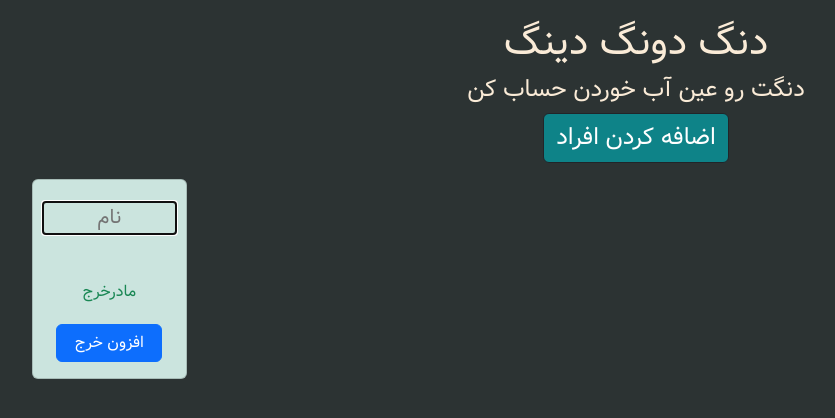
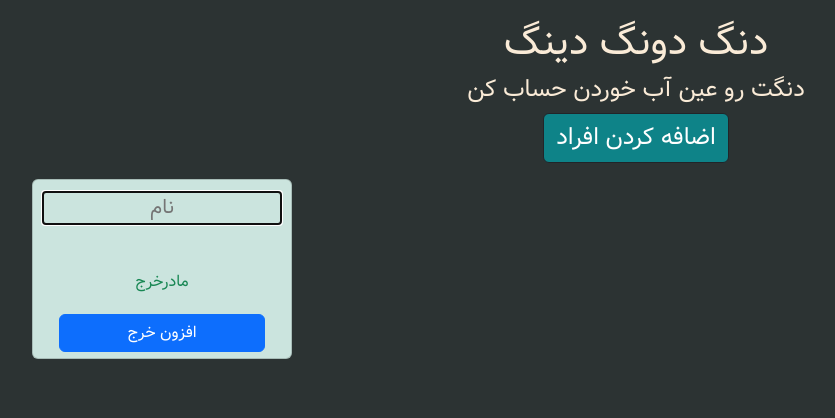
Before and after one commit to arash-gmc/dong, a React (Create React App) app: page / in a window 1280 px wide. Both pictures are taken after a click on the button "اضافه کردن افراد". Shown: the top 418 px of the page, without its empty margins (4-839 px from the left). Built offline with nearby package versions, Linux system fonts and the light colour scheme.

Commit message:
add payCards

```diff
--- a/package.json
+++ b/package.json
@@ -3,6 +3,7 @@
   "version": "0.1.0",
   "private": true,
   "dependencies": {
+    "@popperjs/core": "^2.11.6",
     "@testing-library/jest-dom": "^5.16.5",
     "@testing-library/react": "^13.4.0",
     "@testing-library/user-event": "^13.5.0",
--- a/src/App.css
+++ b/src/App.css
@@ -11,7 +11,7 @@
 .people-card{
   background-color: #CBE4DE !important;
   color: #2C3333 !important;
-  padding: 10px !important;
+
   margin: 16px !important;
 }
 
@@ -20,8 +20,7 @@
   border: none;
   font-size: 20px;
   text-align: center;
-  margin-bottom: 32px;
-  margin-top: 12px;
+  margin: 12px 10px 32px 10px;
 
 }
 
@@ -47,3 +46,12 @@
   width: 80%;
   margin: 6px;
 }
+
+.my-accordion{
+  margin: 0 !important;
+  width: 100% !important;
+}
+
+.accordion-button{
+  font-size: 12px !important;
+}
--- a/src/App.js
+++ b/src/App.js
@@ -6,20 +6,39 @@ import AddPeopleButton from './components/AddPeopleButton';
 
 class App extends Component {
   state = {
-    peoples:[]
+    peoples:[],
+    pays:[]
    }
 
-  handleChange = ({currentTarget})=>{
+  handlePeopleNameChange = ({currentTarget})=>{
     const peoples = [...this.state.peoples]
     const person = this.state.peoples.find(p=>'i'+p.id===currentTarget.id)
     person.name = currentTarget.value
     this.setState({peoples})
   }
 
+  handlePayNameChange = ({currentTarget})=>{
+    const pays = [...this.state.pays]
+    const pay = pays.find(pay=>'pn'+pay.id===currentTarget.id)
+    pay.name=currentTarget.value
+    this.setState({pays})
+
+
+  }
+
   addPay = ({currentTarget})=>{
-    const peoples = [...this.state.peoples]
-    const person = this.state.peoples.find(p=>'s'+p.id===currentTarget.id)
-    console.log(person)
+    const ownerId = currentTarget.id.substring(1)
+    const newPay = {
+      id: Date.now()+'',
+      ownerId,
+      name: '',
+      amount: '',
+      paidFor: [],
+    }
+    const pays = [...this.state.pays]
+    pays.push(newPay)
+    this.setState({pays})
+
   }
 
   findMotherPay = ()=>{
@@ -29,8 +48,9 @@ class App extends Component {
   addPeople = ()=>{
     const peoples = [...this.state.peoples]
     peoples.push({
-      id: Date.now(),
+      id: Date.now()+'',
       name: '',
+      pays:[],
       motherPay: !this.findMotherPay()
     })
     this.setState({peoples})
@@ -49,12 +69,19 @@ class App extends Component {
       <div className="App">
         <SiteHeader />
         <AddPeopleButton onClick={this.addPeople} />
-
-        <PeoplesCards
-        peoples={this.state.peoples}
-        onChange={this.handleChange}
-        addPay={this.addPay}
-        setMotherPay={this.setMotherPay} />
+        <div className="row">
+          {this.state.peoples.map(person=>
+            <PeoplesCards
+              person={person}
+              pays = {this.state.pays.filter(pay=>pay.ownerId === person.id)}
+              onPeopleNameChange={this.handlePeopleNameChange}
+              onPayNameChange={this.handlePayNameChange}
+              addPay={this.addPay}
+              setMotherPay={this.setMotherPay}
+              key={person.id}
+            />
+          )}
+        </div>
 
 
 
--- a/src/components/PeoplesCards.jsx
+++ b/src/components/PeoplesCards.jsx
@@ -1,34 +1,33 @@
 import React from "react";
+import PayCard from "./payCard";
 
-const PeoplesCards = ({peoples,onChange,addPay,setMotherPay}) => {
+const PeoplesCards = ({person,pays,onPeopleNameChange,addPay,setMotherPay,onPayNameChange}) => {
+
     return (
-        <div className="row">
-          {peoples.map(p=>
             <div
-                className="col-sm-2 mb-3 mb-sm-0"
-                key={p.id}
-                id = {'s'+p.id}>
+            className="col-sm-3 mb-3 mb-sm-0"
+            id = {'s'+person.id}>
 
             <div className="card people-card">
                 <input
                     type='text'
                     className='badge-input'
-                        value={p.name}
-                        id = {'i'+p.id}
-                        onChange={onChange}
+                    value={person.name}
+                    id = {'i'+person.id}
+                    onChange={onPeopleNameChange}
                     placeholder='نام'
                     autoFocus >
                 </input>
-                    {p.motherPay &&
+                {person.motherPay &&
                     <div className="motherpay-text">
                         <span className="text-success">مادرخرج</span>
                     </div>
                 }
-                    {p.motherPay ||
+                {person.motherPay ||
                 <div>
                     <button
                         className="btn btn-success"
-                            id={'m'+p.id}
+                        id={'m'+person.id}
                         onClick={setMotherPay}>
                             تعیین مادرخرج
                     </button>
@@ -36,14 +35,18 @@ const PeoplesCards = ({peoples,onChange,addPay,setMotherPay}) => {
                 }
 
                 <div>
-                        <button className="btn btn-primary peoples-button" onClick={addPay} id={'s'+p.id}>افزون خرج</button>
+                    <button className="btn btn-primary peoples-button" onClick={addPay} id={'s'+person.id}>افزون خرج</button>
                 </div>
+
+                {pays.map(pay=>
+                    <PayCard pay={pay} onPayNameChange={onPayNameChange} key={pay.id} />
+                )}
+
             </div>
         </div>
 
 
-          )}
-        </div>
+
      );
 }
 
--- /dev/null
+++ b/src/components/payCard.jsx
@@ -0,0 +1,33 @@
+import React from 'react';
+
+const PayCard = ({pay,onPayNameChange}) => {
+    return (
+        <div className="accordion" >
+            <div className="accordion-item">
+                <h2 className="accordion-header w-100" id="headingOne">
+                <button className="accordion-button w-100 m-0" type="button" data-bs-toggle="collapse" data-bs-target={'#ac'+pay.id} aria-expanded="true">
+                    {pay.name}
+                </button>
+                </h2>
+                <div id={'ac'+pay.id} className="accordion-collapse collapse show" >
+                <div className="accordion-body">
+                    <div>
+                        <input
+                            type='text'
+                            value={pay.name}
+                            id = {'pn'+pay.id}
+                            onChange={onPayNameChange}
+                            placeholder='نام هزینه'
+                            autoFocus >
+                        </input>
+                    </div>
+
+
+                </div>
+                </div>
+            </div>
+        </div>
+     );
+}
+
+export default PayCard;
--- a/src/index.js
+++ b/src/index.js
@@ -4,6 +4,7 @@ import './index.css';
 import App from './App';
 import reportWebVitals from './reportWebVitals';
 import "bootstrap/dist/css/bootstrap.css";
+import 'bootstrap/dist/js/bootstrap.min.js'
 import "font-awesome/css/font-awesome.css";
 
 
```
Also changed, not shown: 1 other file (tests, documents, lock files or other folders). Lines whose indentation alone changed are shown as unchanged.
